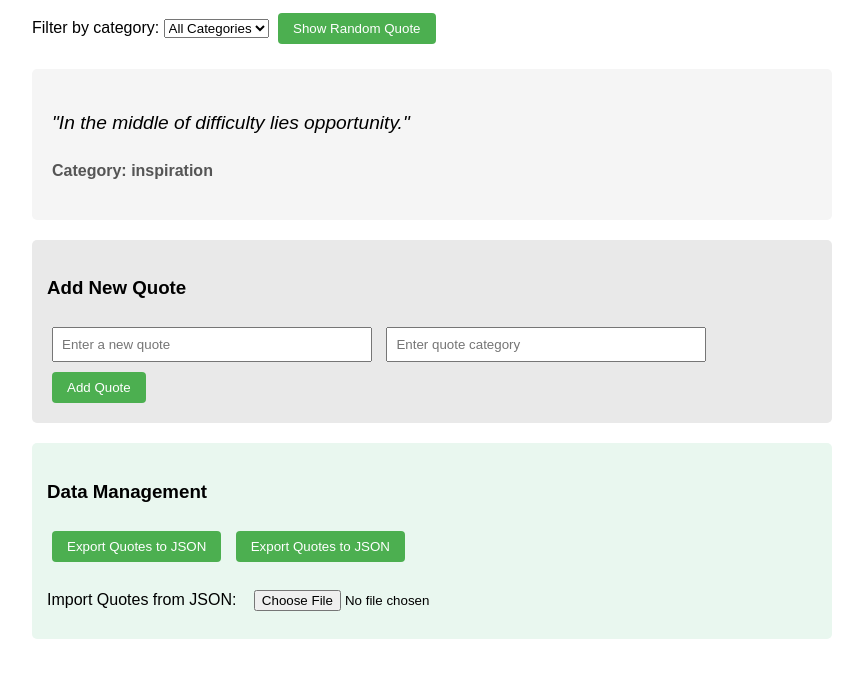
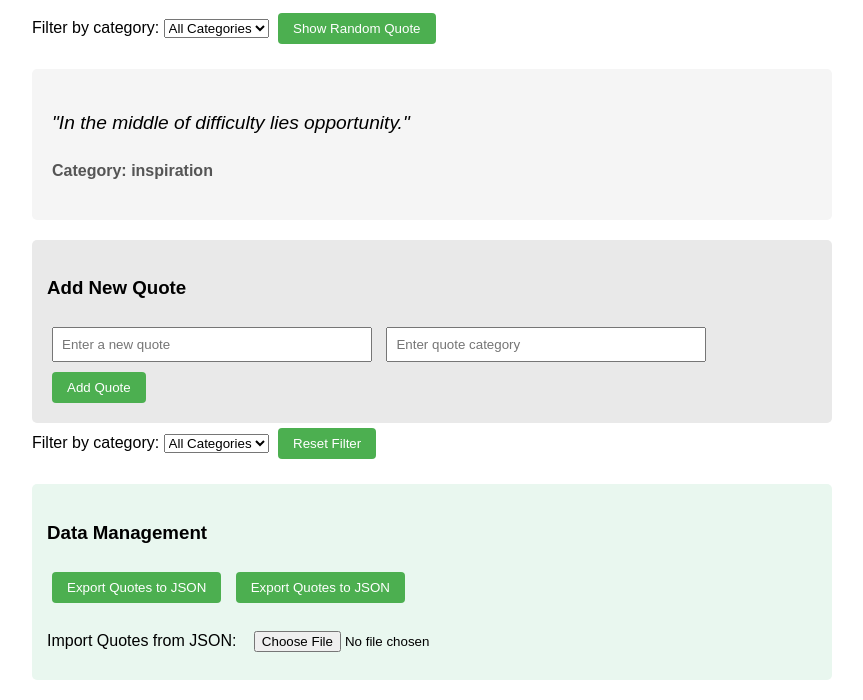
Before and after one commit to smartkeey/alx_fe_javascript, a plain HTML site: page dom-manipulation/index.html in a window 1280 px wide. Shown: the part 106-806 px from the top of the page, without its empty margins (208-1071 px from the left). Drawn offline with Linux system fonts and the light colour scheme.

Commit message:
Update index.html

```diff
--- a/dom-manipulation/index.html
+++ b/dom-manipulation/index.html
@@ -98,7 +98,14 @@
       <button onclick="addQuote()">Add Quote</button>
     </div>
   </div>
-
+  <div class="filter-controls">
+  <label for="categoryFilter">Filter by category:</label>
+  <select id="categoryFilter">
+    <option value="all">All Categories</option>
+    <!-- Categories will be populated dynamically -->
+  </select>
+  <button id="resetFilter">Reset Filter</button>
+</div>
   <div class="import-export">
     <h3>Data Management</h3>
     <button onclick="exportToJson()">Export Quotes to JSON</button>
```
